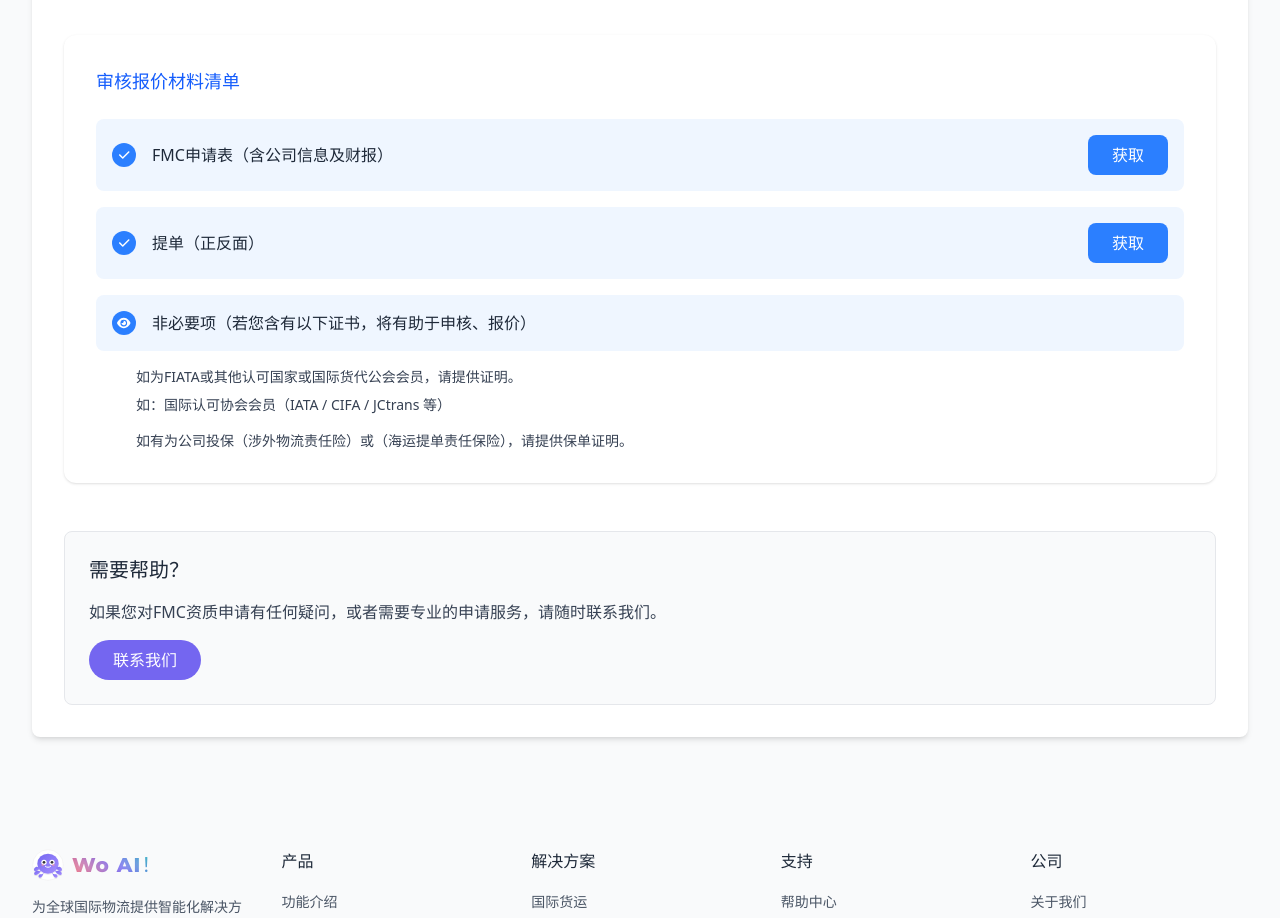
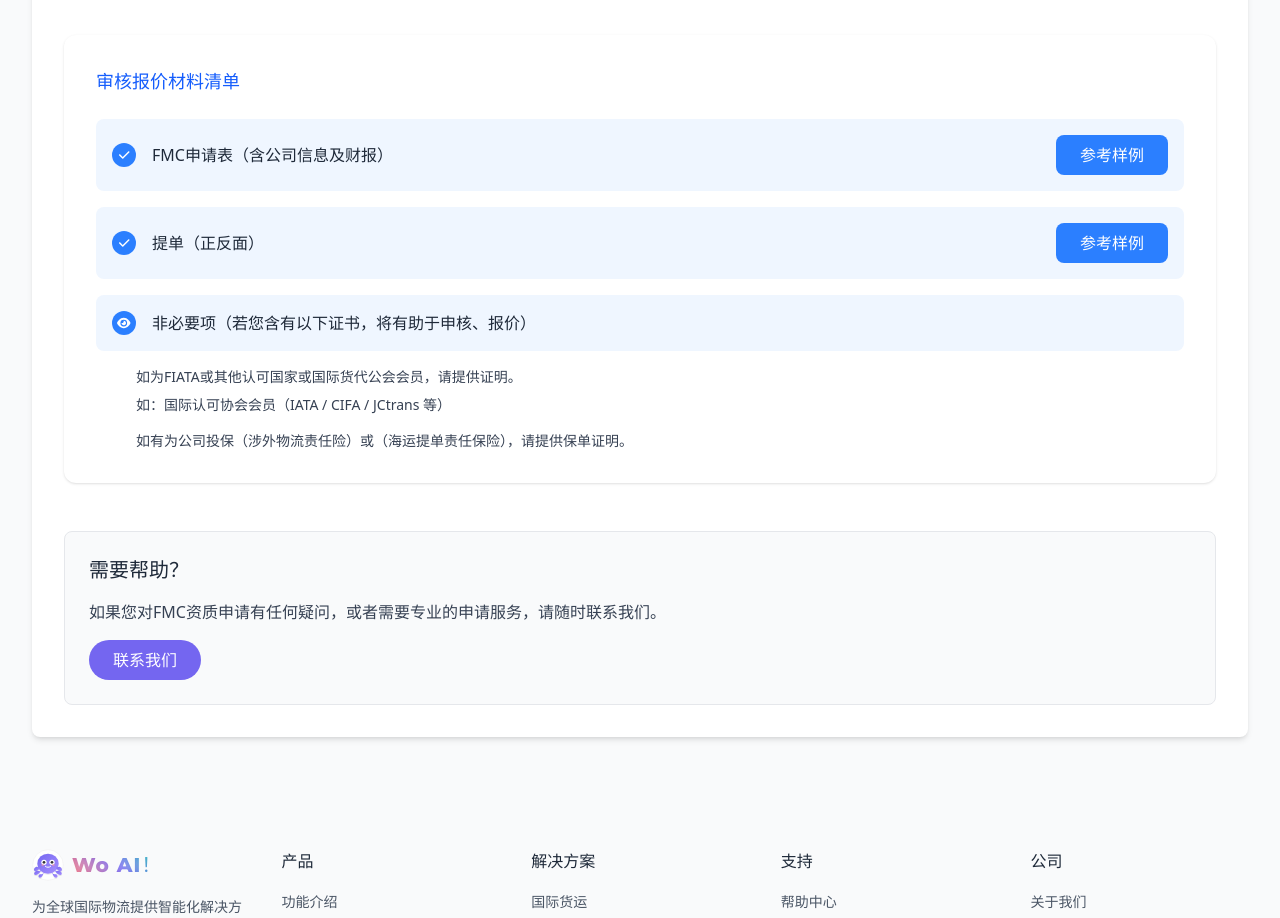
Before and after one commit to LeoYang9189/wooo, a React (Vite) app: page /fmc-qualification in a window 1280 px wide. Shown: the part 2782-3700 px from the top of the page. Built offline with nearby package versions, Linux system fonts and the light colour scheme.

Commit message:
将FMC办理材料部分的'获取'按钮改为'参考样例'

```diff
--- a/src/components/pages/FMCQualification.tsx
+++ b/src/components/pages/FMCQualification.tsx
@@ -578,7 +578,7 @@ const FMCQualification = () => {
                             type="button"
                             className="py-2 px-6 bg-blue-500 text-white font-medium rounded-lg hover:bg-blue-600 transition-colors duration-300"
                           >
-                            获取
+                            参考样例
                           </button>
                         </div>
                       </div>
@@ -594,7 +594,7 @@ const FMCQualification = () => {
                             type="button"
                             className="py-2 px-6 bg-blue-500 text-white font-medium rounded-lg hover:bg-blue-600 transition-colors duration-300"
                           >
-                            获取
+                            参考样例
                           </button>
                         </div>
                       </div>
```
